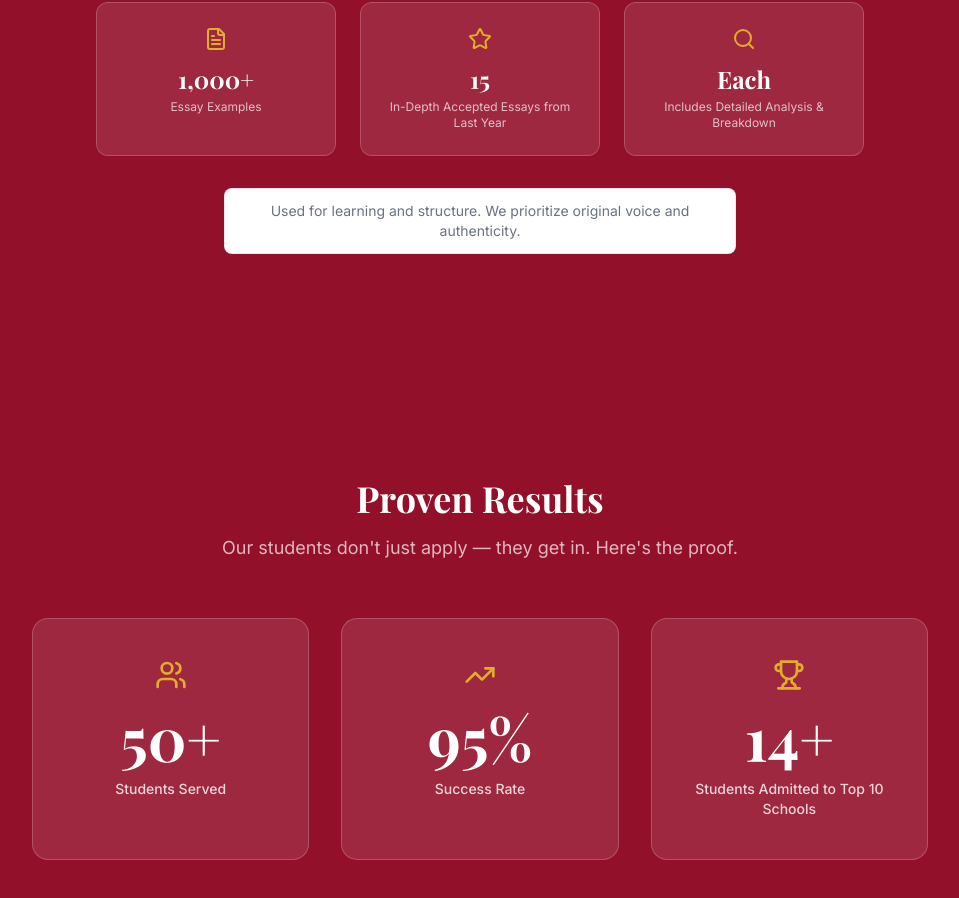
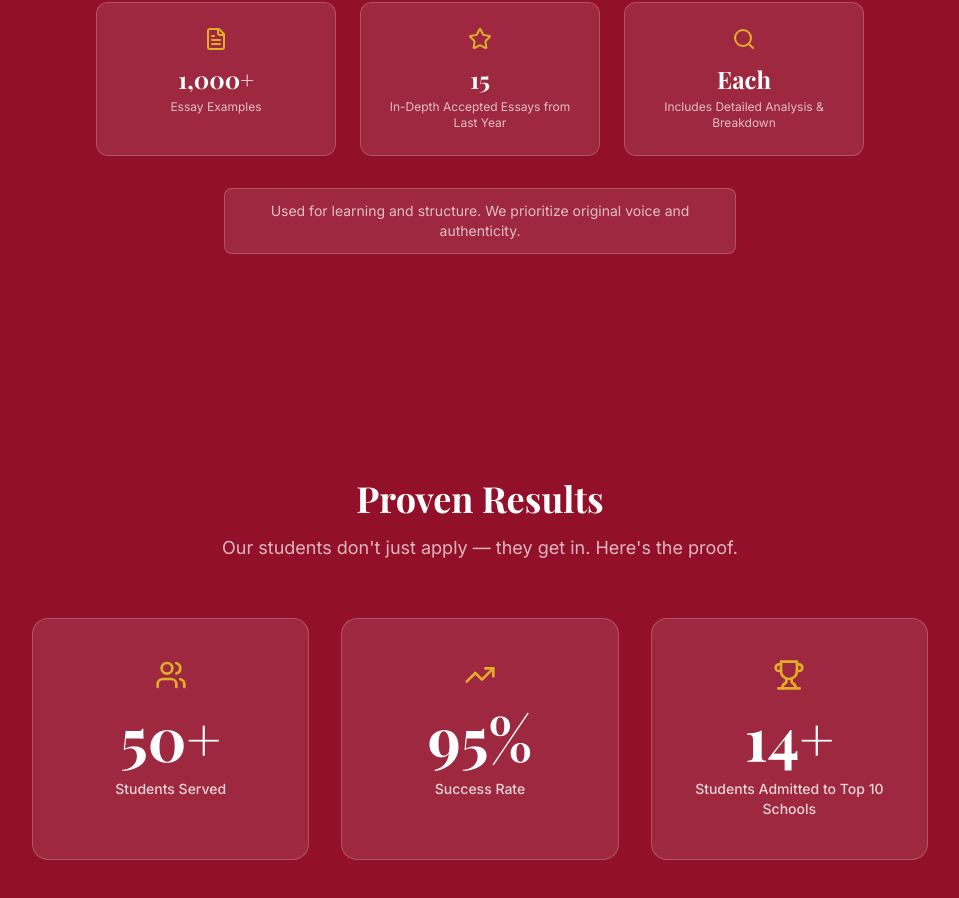
Before and after one commit to Samsamweb/limitless-steps-admit, a React (Vite) app: page / in a window 1280 px wide. Shown: the part 2898-3796 px from the top of the page, without its empty margins (160-1119 px from the left). Built offline with nearby package versions, Linux system fonts and the light colour scheme; the HTML template or start-up script is replaced by a standard one; a web font is replaced by a local one.

Commit message:
Preceding changes

```diff
--- a/src/components/EssayDatabaseSection.tsx
+++ b/src/components/EssayDatabaseSection.tsx
@@ -33,7 +33,7 @@ export function EssayDatabaseSection() {
           ))}
         </div>
 
-        <p className="text-sm text-muted-foreground bg-background border border-primary/10 rounded-lg px-4 py-3 text-center max-w-lg mx-auto">
+        <p className="text-sm text-primary-foreground/70 bg-primary-foreground/10 border border-primary-foreground/20 rounded-lg px-4 py-3 text-center max-w-lg mx-auto">
           Used for learning and structure. We prioritize original voice and authenticity.
         </p>
       </div>
```
